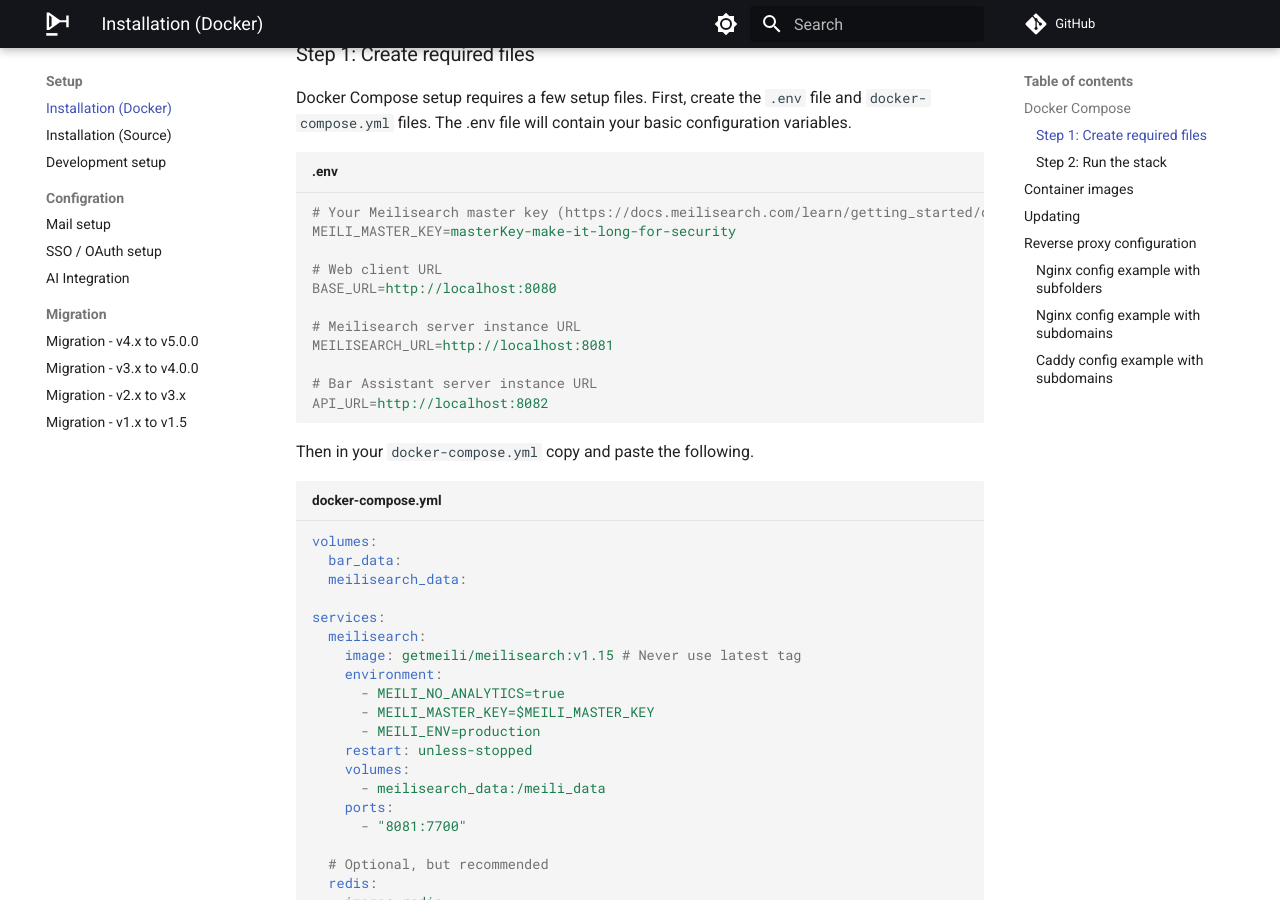
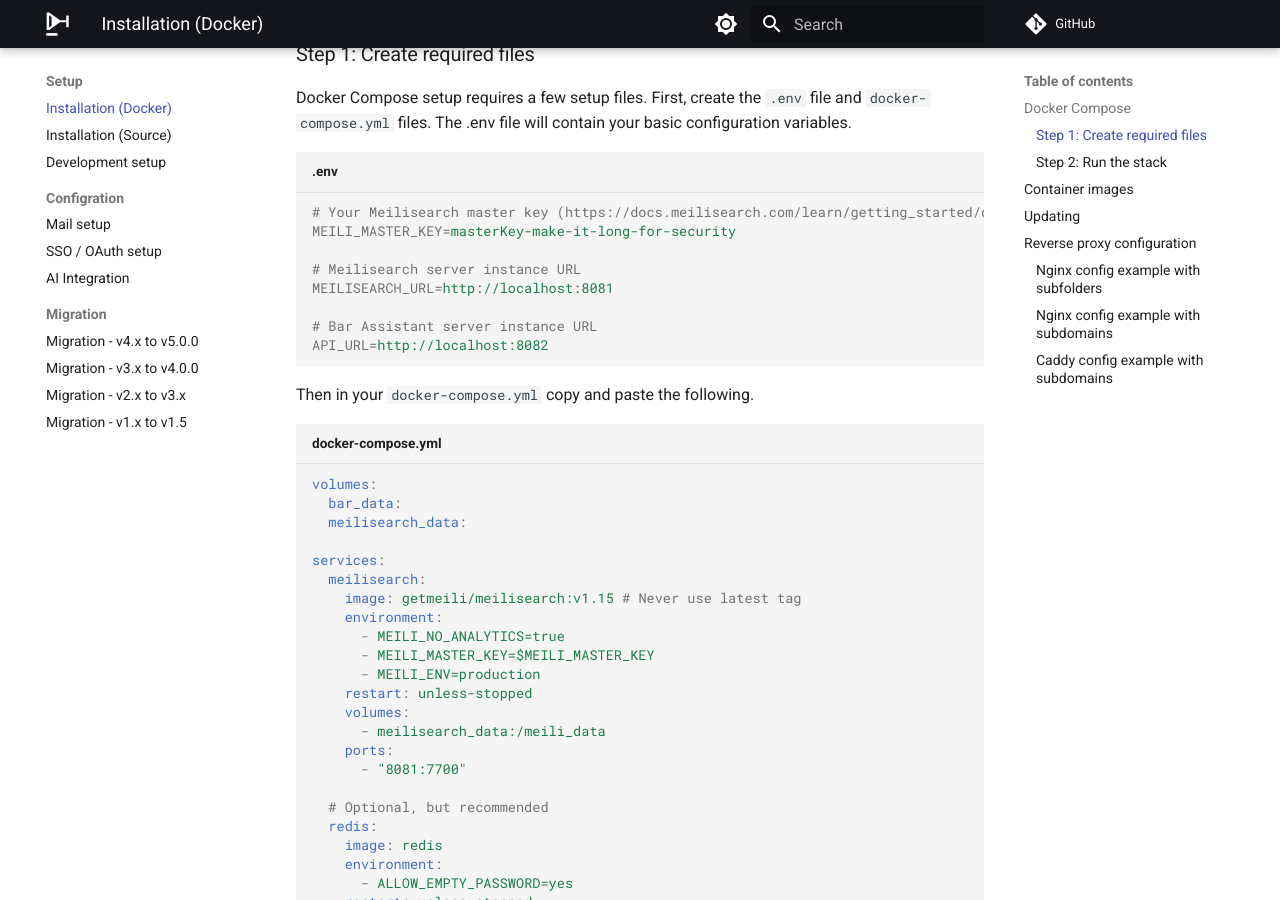
Before and after one commit to bar-assistant/docs, an MkDocs documentation site: the page built from docs/setup/index.md, in a window 1280 px wide and 900 px high, scrolled down 531 px. Built offline with MkDocs 1.6.1 and Material for MkDocs 9.7.7, drawn with Linux system fonts in a browser that asks for light colours; comment, search, counter and statistics services are not loaded.

Commit message:
Remove BASE_URL from setup instructions
Removed BASE_URL configuration from setup documentation.

````diff
--- a/docs/setup/index.md
+++ b/docs/setup/index.md
@@ -18,9 +18,6 @@
 ```properties title=".env"
 # Your Meilisearch master key (https://docs.meilisearch.com/learn/getting_started/quick_start.html#securing-meilisearch)
 MEILI_MASTER_KEY=masterKey-make-it-long-for-security
-
-# Web client URL
-BASE_URL=http://localhost:8080
 
 # Meilisearch server instance URL
 MEILISEARCH_URL=http://localhost:8081
````
